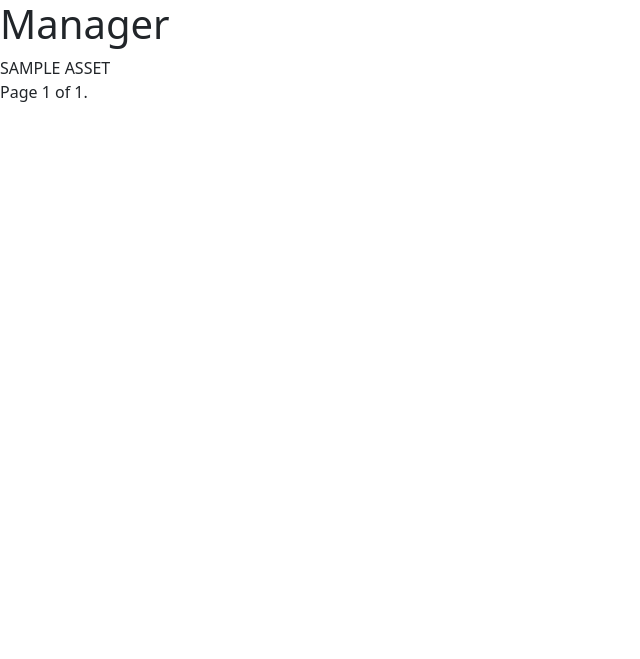
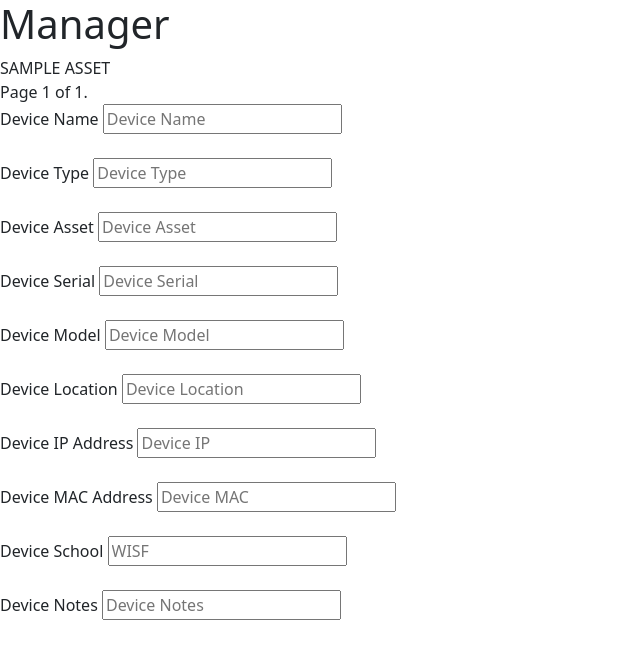
Before and after one commit to Arivald8/assetmanager, a Django app: template wisf/templates/asset_manager.html in a window 1280 px wide. Shown: the top 659 px of the page, without its empty margins (0-640 px from the left). Run offline with Django 3.2, Linux system fonts and the light colour scheme; the template is opened without the code that fills it: most values are stand-ins (such as "Sample title", 1, 10 or a date in 2020).

Commit message:
Added a new section in the html file for asset manager to allow adding new assets to the database.

```diff
--- a/wisf/templates/asset_manager.html
+++ b/wisf/templates/asset_manager.html
@@ -5,9 +5,12 @@
 
 <h1>Manager</h1>
 
-{% for asset in page_obj %}
-    {{ asset.device_name|upper}}<br>
-{% endfor %}
+<div class="asset_display">
+    {% for asset in page_obj %}
+        {{ asset.device_name|upper}}<br>
+    {% endfor %}
+</div>
+
 
 <div class="pagination">
     <span class="step-links">
@@ -27,4 +30,30 @@
     </span>
 </div>
 
+<div class="add_asset_div">
+    <form action="/postasset/" method="post" id="add_asset_form">
+        {% csrf_token %}
+        <label for="device_name">Device Name</label>
+	    <input type="text" id="device_name" name="device_name" placeholder="Device Name"><br><br>
+        <label for="device_type">Device Type</label>
+	    <input type="text" id="device_type" name="device_type" placeholder="Device Type"><br><br>
+        <label for="device_asset">Device Asset</label>
+	    <input type="text" id="device_asset" name="device_asset" placeholder="Device Asset"><br><br>
+        <label for="device_serial">Device Serial</label>
+	    <input type="text" id="device_serial" name="device_serial" placeholder="Device Serial"><br><br>
+        <label for="device_model">Device Model</label>
+	    <input type="text" id="device_model" name="device_model" placeholder="Device Model"><br><br>
+        <label for="device_model">Device Location</label>
+	    <input type="text" id="device_location" name="device_location" placeholder="Device Location"><br><br>
+        <label for="device_ip">Device IP Address</label>
+	    <input type="text" id="device_ip" name="device_ip" placeholder="Device IP"><br><br>
+        <label for="device_mc">Device MAC Address</label>
+	    <input type="text" id="device_mac" name="device_mac" placeholder="Device MAC"><br><br>
+        <label for="device_school">Device School</label>
+	    <input type="text" id="device_school" name="device_school" placeholder="WISF"><br><br>
+        <label for="device_notes">Device Notes</label>
+	    <input type="text" id="device_notes" name="device_notes" placeholder="Device Notes"><br><br>
+    </form>
+</div>
+
 {% endblock %}
```
